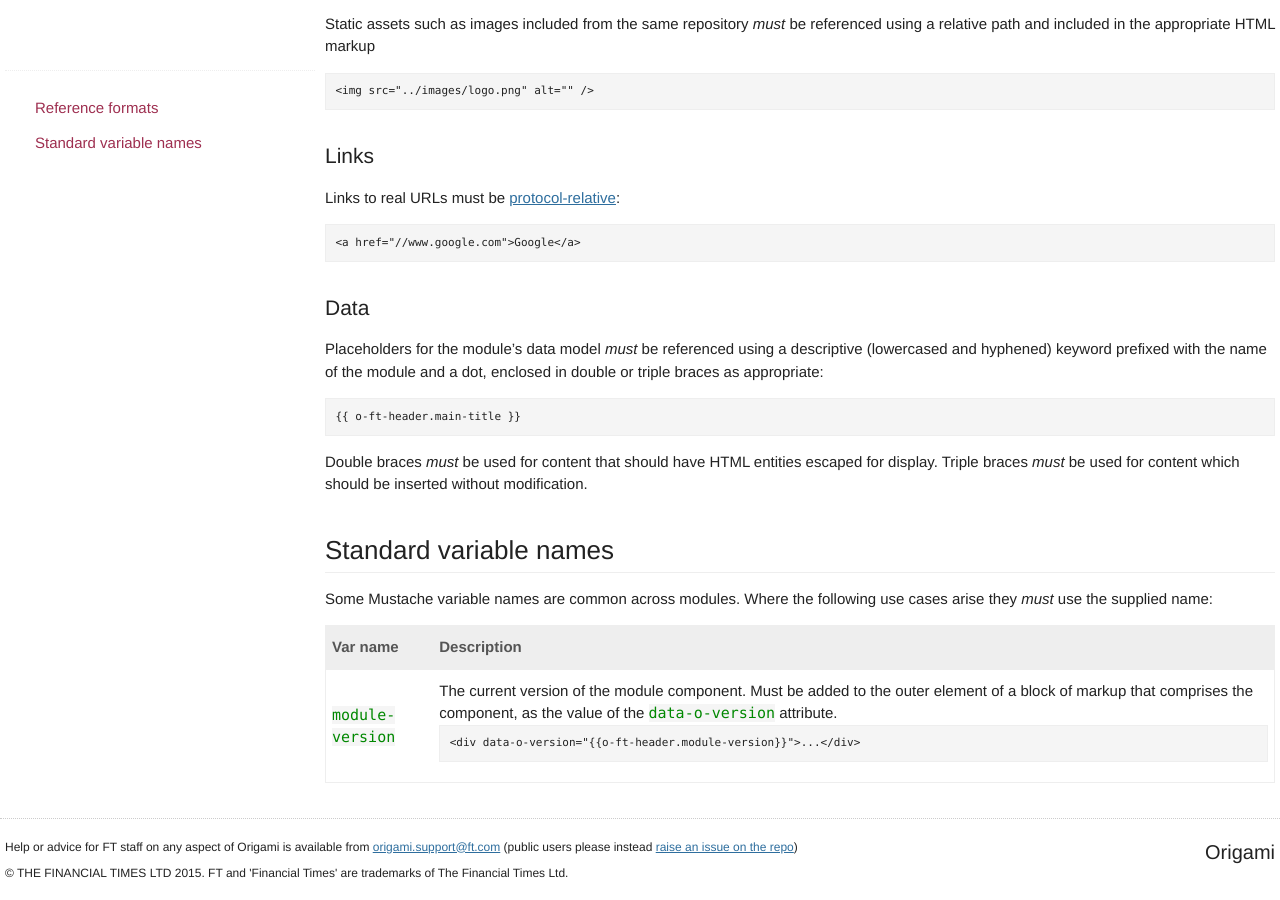
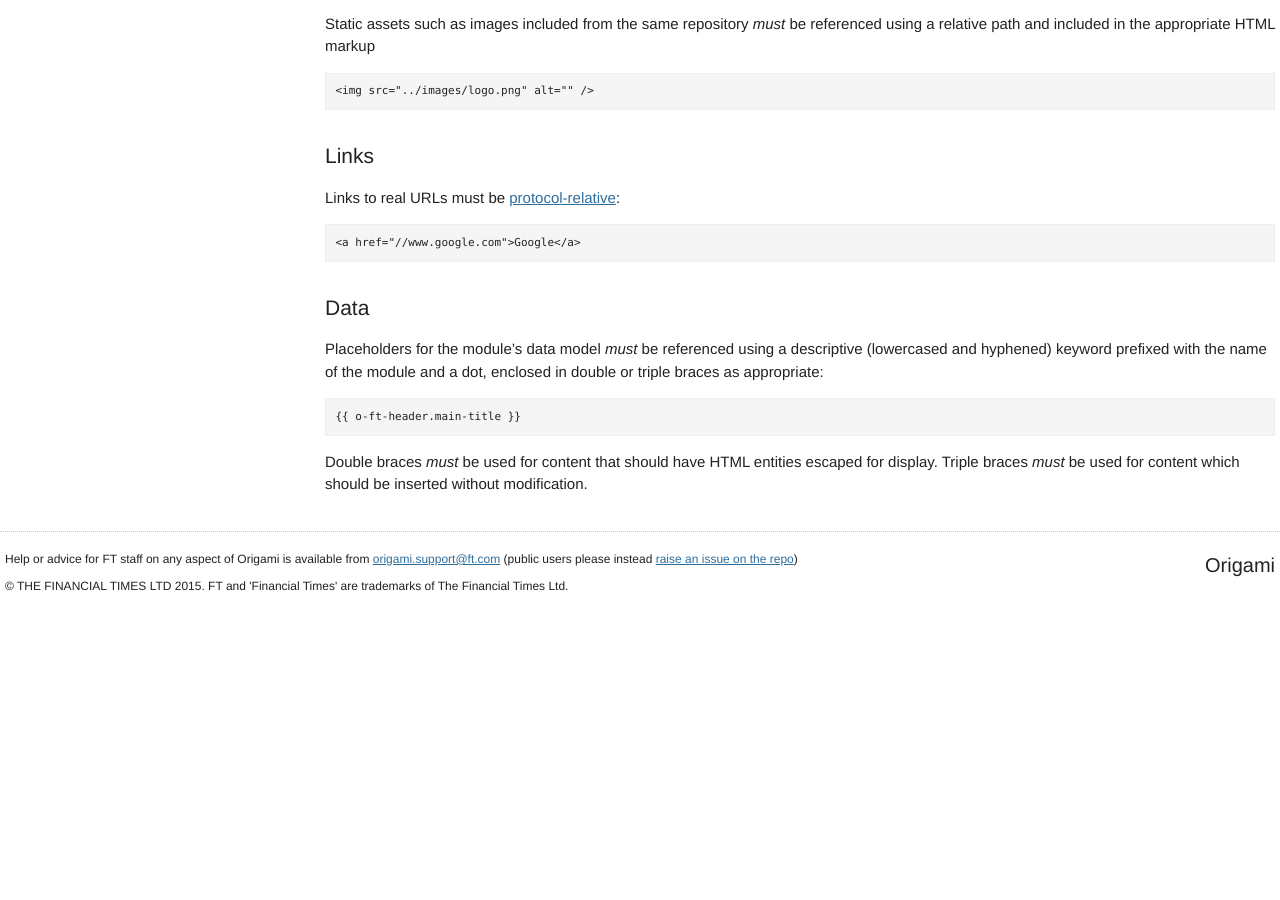
Before and after one commit to Financial-Times/ft-origami, a Jekyll site: the page built from docs/syntax/mustache.md, in a window 1280 px wide and 900 px high, scrolled down 880 px. Built offline with Jekyll 4.4.1, drawn with Linux system fonts in a browser that asks for light colours; some web fonts are replaced; comment, search, counter and statistics services are not loaded; after the commit the page ends 1493 px from its top, so only the background shows below that.

Commit message:
Remove requirement for data-o-version

```diff
--- a/docs/syntax/mustache.md
+++ b/docs/syntax/mustache.md
@@ -49,18 +49,3 @@ Placeholders for the module's data model *must* be referenced using a descriptiv
 </code></pre>
 
 Double braces *must* be used for content that should have HTML entities escaped for display.  Triple braces *must* be used for content which should be inserted without modification.
-
-## Standard variable names
-
-Some Mustache variable names are common across modules.  Where the following use cases arise they *must* use the supplied name:
-
-<table class="o-techdocs-table">
-<tr><th>Var name</th><th>Description</th></tr>
-<tr>
-	<td><code>module-version</code></td>
-	<td>
-		The current version of the module component.  Must be added to the outer element of a block of markup that comprises the component, as the value of the <code>data-o-version</code> attribute.
-		<pre><code>&lt;div data-o-version="&#123;{o-ft-header.module-version}&#125;"&gt;...&lt;/div&gt;</code></pre>
-	</td>
-</tr>
-</table>
```
Also changed, not shown: docs/component-spec/web-services.md (+1 -1 lines), docs/overview/changes.md (+5 -1 lines), docs/syntax/html.md (+0 -1 lines).
